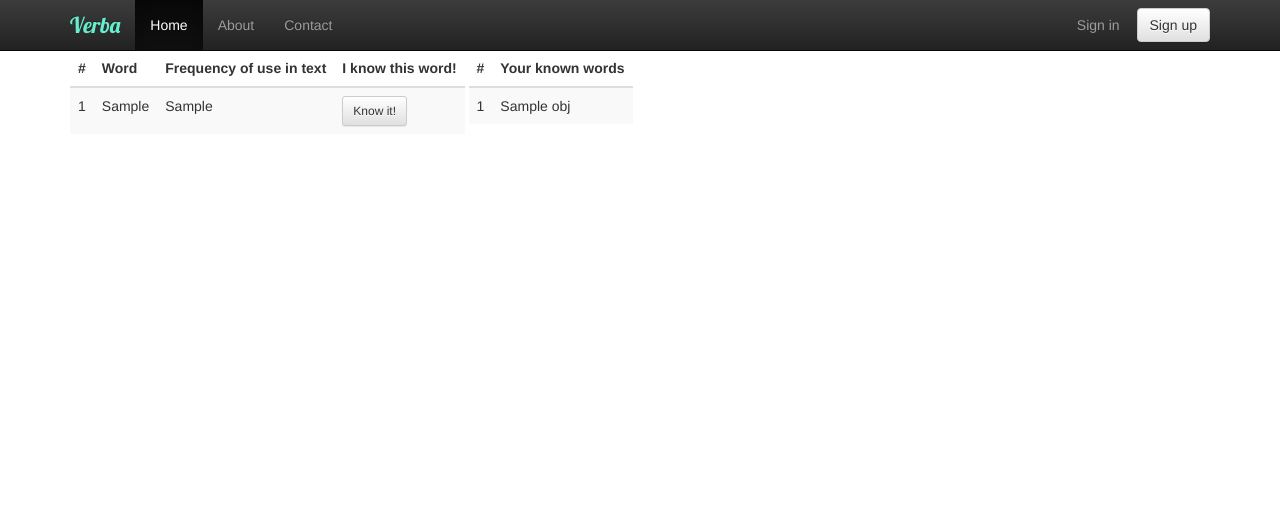
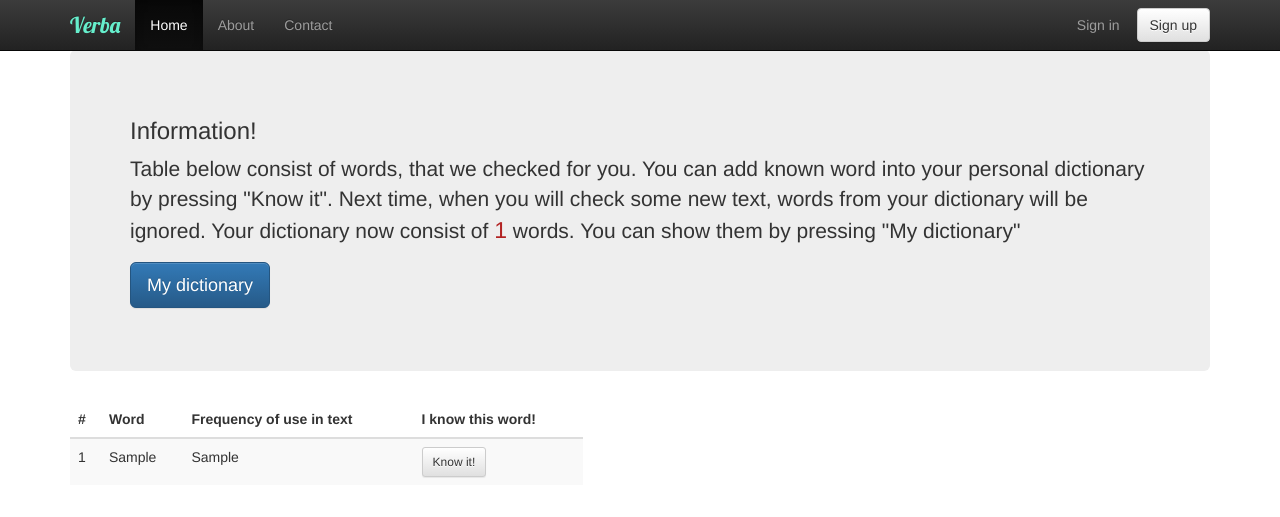
Before and after one commit to Warager/Verba, a Django app: template hello/hello/word_stats/templates/word_stats/analysis.html in a window 1280 px wide. Shown: the top 517 px of the page. Run offline with Django 3.2, Linux system fonts and the light colour scheme; the template is opened without the code that fills it: most values are stand-ins (such as "Sample title", 1, 10 or a date in 2020); some libraries are stand-ins or nearby versions.

Commit message:
Append words
Known words now appeared in table of new words.
New words counter displayed.
Hide/show known words table

```diff
--- a/hello/hello/word_stats/static/css/main.css
+++ b/hello/hello/word_stats/static/css/main.css
@@ -7,12 +7,19 @@ body {
 }
 
 .table {
-    width: 50%;
-    display: inline;
+    width: 45%;
 }
-/*.users-word-table {*/
-    /*display: none;*/
-/*}*/
+.users-word-table {
+    display: none;
+}
+.my-dict-hide {
+    display: none;
+}
+
+.num-of-words {
+    color: firebrick;
+    font-size: 23px;
+}
 
 #modal-content-sign-in {
     width: 300px;
--- a/hello/hello/word_stats/static/js/common.js
+++ b/hello/hello/word_stats/static/js/common.js
@@ -93,18 +93,35 @@ $(function(){
         $('#extraBtn').show();
         $('#extraHide').hide();
     });
+    $('.my-dict-show').click(function(){
+        $('.users-word-table').show();
+        $('.my-dict-show').hide();
+        $('.my-dict-hide').show();
+    });
+    $('.my-dict-hide').click(function(){
+        $('.users-word-table').hide();
+        $('.my-dict-show').show();
+        $('.my-dict-hide').hide();
+    });
     $('.addWord').click(function(){
         var row = $(this).closest('tr');
+        var newRowWord = row.find('td:nth-child(2)');
+        var newRow = $('.users-word-table tr:last').clone();
+        var newRowNum = newRow.find('td:nth-child(1)');
+        var numOfWords = $('.num-of-words');
         $.ajax({
             url:"process/add_word",
             method: "POST",
             data: {
                 word: $(this).closest('tr').find('.wordInTable').text()
-//                email:$('#myEmail').val()
             },
             success: function(res){
                 if (res == "OK") {
-                    row.remove()
+                    newRow.find('td:nth-child(2)').html(newRowWord.text());
+                    newRow.find('td:nth-child(1)').html(parseInt(newRowNum.text()) + 1);
+                    newRow.appendTo('.users-word-table');
+                    $('.num-of-words').html(parseInt(numOfWords.text()) + 1);
+                    row.remove();
                 }
             },
             error: function(){
--- a/hello/hello/word_stats/templates/word_stats/analysis.html
+++ b/hello/hello/word_stats/templates/word_stats/analysis.html
@@ -1,5 +1,37 @@
 {% extends "base.html" %}
 {% block content %}
+<div class="jumbotron">
+        <h3>Information!</h3>
+        <p>Table below consist of words, that we checked for you. You can add known word into your personal dictionary by pressing "Know it". Next time, when you will check some new text, words from your dictionary will be ignored. Your dictionary now consist of <span class="num-of-words">{{ known_words | length }}</span> words. You can show them by pressing "My dictionary"</p>
+        <p><button class="my-dict-show btn btn-lg btn-primary">My dictionary</button></p>
+        <p><button class="my-dict-hide btn btn-lg btn-default">Hide my dictionary</button></p>
+</div>
+<table class="table table-striped users-word-table">
+      <thead>
+        <tr>
+          <th>#</th>
+          <th>Your known words</th>
+{#          <th>Frequency of use in text</th>#}
+{#          <th>I don't know this word!</th>#}
+        </tr>
+      </thead>
+      <tbody>
+        {% for obj in known_words %}
+        <tr>
+          <td>{{forloop.counter}}</td>
+          <td class="wordInTable">{{ obj }}</td>
+{#          <td>{{ obj.1 }}</td>#}
+{#          <td>#}
+{#              <button type="submit" class="btn btn-default btn-sm addWord">Know it!</button>#}
+{#          </td>#}
+        </tr>
+        {% endfor %}
+      </tbody>
+</table>
+<button class="my-dict-hide btn btn-lg btn-default">Hide my dictionary</button>
+<br class="my-dict-hide">
+<br class="my-dict-hide">
+<br class="my-dict-hide">
 <table class="table table-striped new-word-table">
       <thead>
         <tr>
@@ -22,26 +54,5 @@
         {% endfor %}
       </tbody>
 </table>
-<table class="table table-striped users-word-table">
-      <thead>
-        <tr>
-          <th>#</th>
-          <th>Your known words</th>
-{#          <th>Frequency of use in text</th>#}
-{#          <th>I don't know this word!</th>#}
-        </tr>
-      </thead>
-      <tbody>
-        {% for obj in known_words %}
-        <tr>
-          <td>{{forloop.counter}}</td>
-          <td class="wordInTable">{{ obj }}</td>
-{#          <td>{{ obj.1 }}</td>#}
-{#          <td>#}
-{#              <button type="submit" class="btn btn-default btn-sm addWord">Know it!</button>#}
-{#          </td>#}
-        </tr>
-        {% endfor %}
-      </tbody>
-</table>
+
 {% endblock %}
```
Also changed, not shown: 1 other file.
